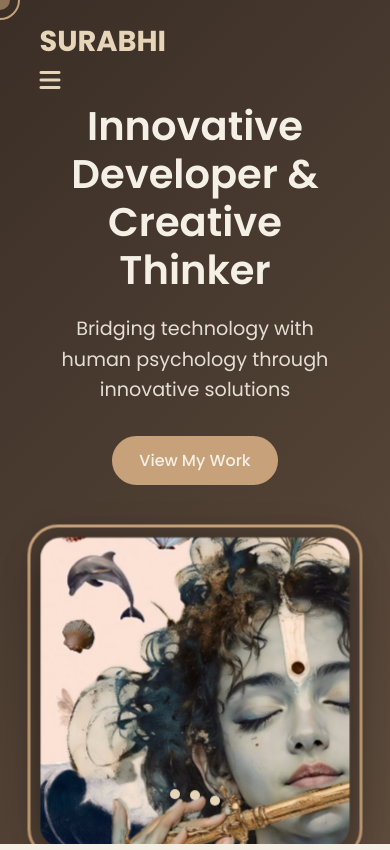
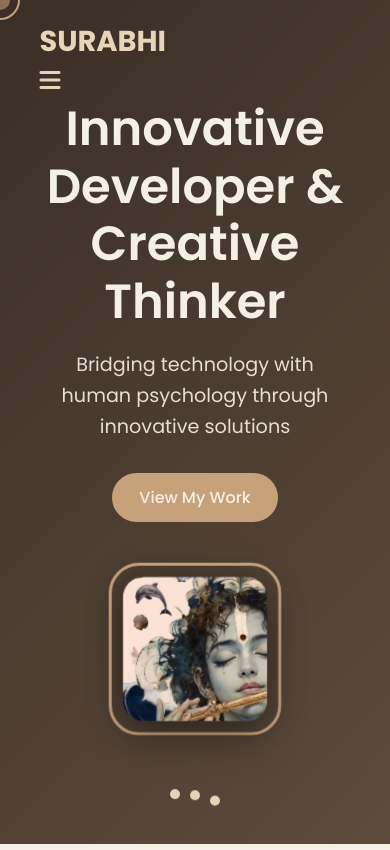
Before and after one commit to Surabhi-M-R/portfolio, a plain HTML site: page index.html in a window 390 px wide. Shown: the top 850 px of the page. Drawn offline with Linux system fonts and the light colour scheme.

Commit message:
third commit

```diff
--- a/style.css
+++ b/style.css
@@ -184,6 +184,7 @@ p {
 
 /* Hero Section */
 .hero {
+    padding-top: 100px;
     height: 100vh;
     display: flex;
     align-items: center;
@@ -191,45 +192,21 @@ p {
     color: var(--text-light);
     position: relative;
     overflow: hidden;
-}
-
-.hero-content {
-    flex: 1;
-    padding-right: 50px;
-}
-
-.hero-title {
-    font-size: 4rem;
-    margin-bottom: 20px;
-    overflow: hidden;
-}
-
-.title-word {
-    display: inline-block;
-    opacity: 0;
-    transform: translateY(100%);
-    transition: all 0.5s cubic-bezier(0.165, 0.84, 0.44, 1);
-}
-
-.hero-subtitle {
-    font-size: 1.2rem;
-    margin-bottom: 30px;
-    opacity: 0.9;
-    max-width: 600px;
+    flex-direction: row;
 }
 
 .hero-image {
-    flex: 1;
+    flex: 0 0 auto;
     display: flex;
-    justify-content: center;
+    justify-content: flex-start;
     align-items: center;
-    position: relative;
+    margin-right: 40px;
 }
 
 .image-wrapper {
     position: relative;
-    width: 350px;
-    height: 350px;
+    width: 180px;
+    height: 180px;
     border-radius: 20px;
     transform-style: preserve-3d;
     perspective: 1000px;
@@ -304,6 +281,31 @@ p {
     50% {
         transform: translateY(-15px);
     }
+}
+
+.hero-content {
+    flex: 1;
+    padding-right: 0;
+}
+
+.hero-title {
+    font-size: 4rem;
+    margin-bottom: 20px;
+    overflow: hidden;
+}
+
+.title-word {
+    display: inline-block;
+    opacity: 0;
+    transform: translateY(100%);
+    transition: all 0.5s cubic-bezier(0.165, 0.84, 0.44, 1);
+}
+
+.hero-subtitle {
+    font-size: 1.2rem;
+    margin-bottom: 30px;
+    opacity: 0.9;
+    max-width: 600px;
 }
 
 /* About Section */
@@ -709,7 +711,6 @@ p {
     .menu-toggle {
         display: block;
     }
-
     .nav {
         position: fixed;
         top: 80px;
@@ -721,36 +722,30 @@ p {
         align-items: center;
         justify-content: center;
         transition: all 0.5s ease;
+        z-index: 1000;
     }
-
     .nav.active {
         left: 0;
     }
-
     .nav ul {
         flex-direction: column;
         align-items: center;
     }
-
     .nav li {
         margin: 15px 0;
     }
-
     .hero {
+        flex-direction: column;
         text-align: center;
         padding-top: 100px;
     }
-
-    .hero-title {
-        font-size: 2.5rem;
+    .hero-image {
+        justify-content: center;
+        margin: 0 0 20px 0;
     }
-
-    .hero-subtitle {
-        margin: 0 auto 30px;
-    }
-
     .image-wrapper {
-        margin: 0 auto;
+        width: 140px;
+        height: 140px;
     }
 }
 
```
Also changed, not shown: index.html (+1 -1 lines).
